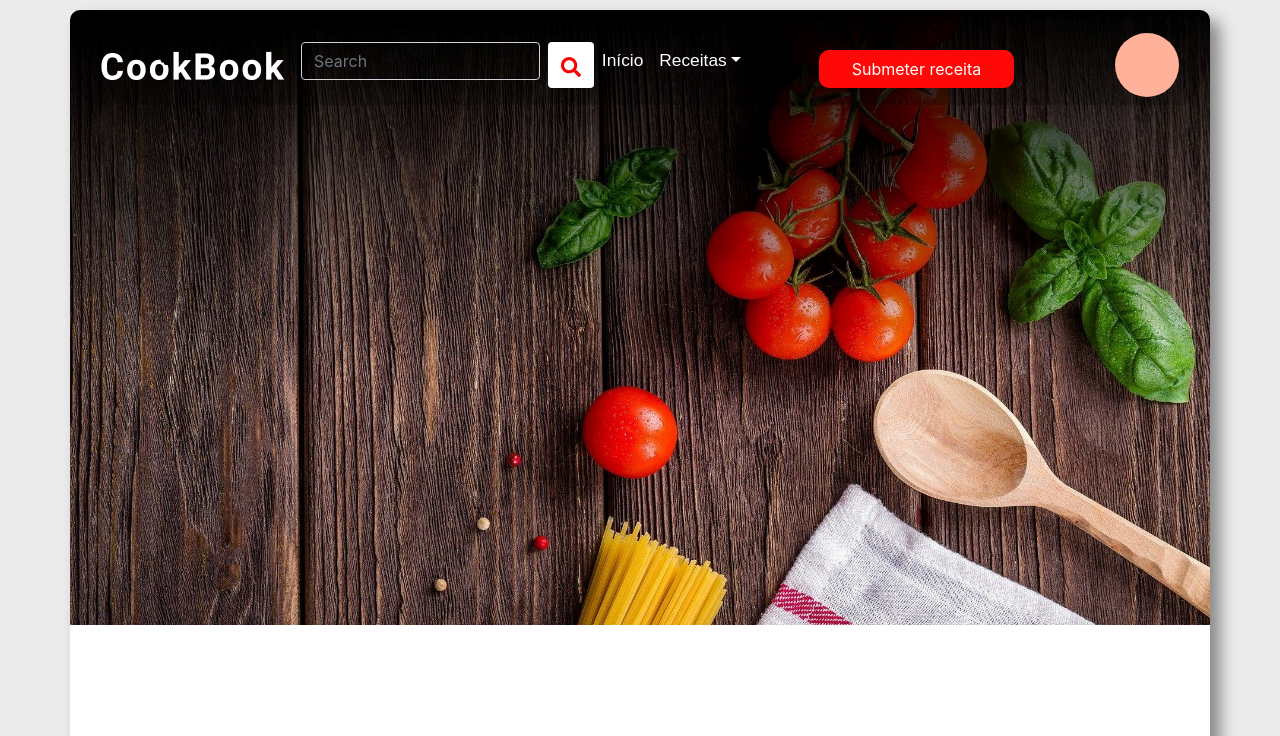
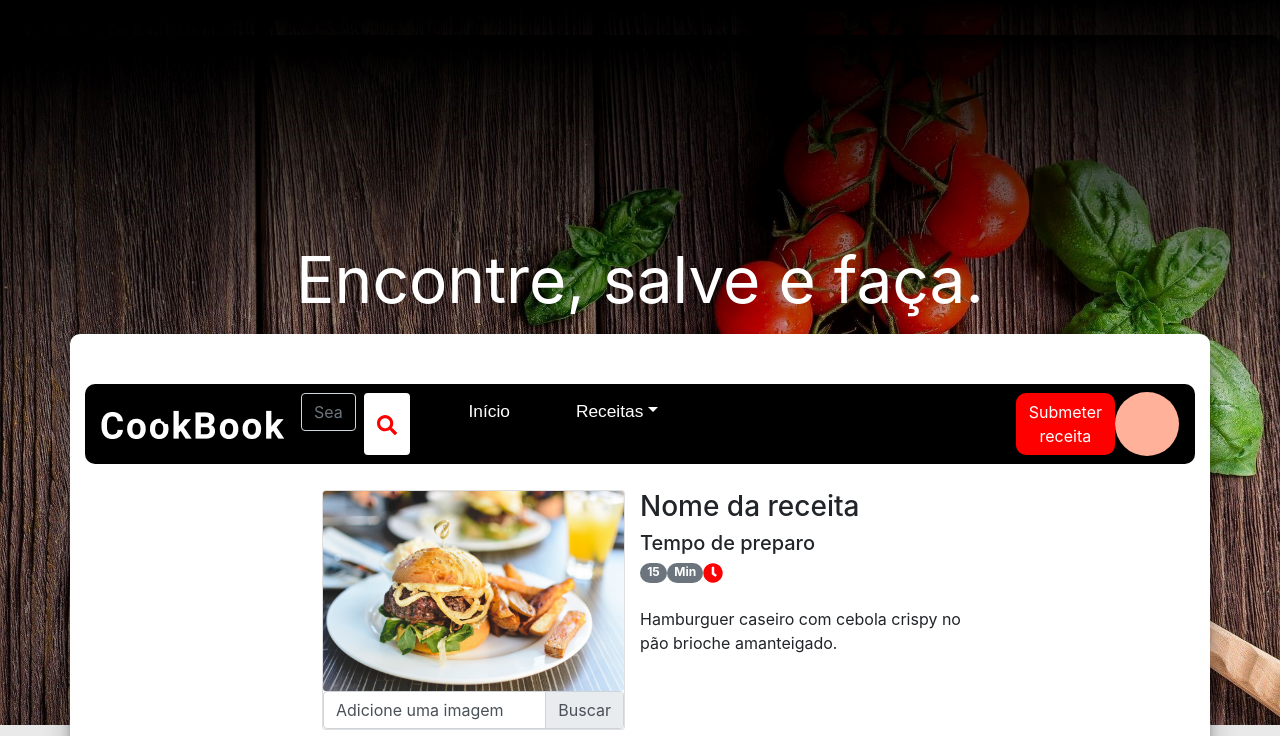
Before and after one commit to Lucas0liveira/CookBook, a React (Create React App) app in the folder frontend/: page /recipe in a window 1280 px wide. Shown: the top 736 px of the page. Built offline with nearby package versions, Linux system fonts and the light colour scheme.

Commit message:
Correções

```diff
--- a/frontend/src/App.js
+++ b/frontend/src/App.js
@@ -5,9 +5,20 @@ function App() {
   return (
 
     <body>
+
+      <div>
+        <h1 class="title" >Encontre, salve e faça.</h1>
+
+      </div>
       <div class="container">
         <Routes />
       </div>
+      <footer>
+        <h4 class="text-center">CookBook</h4>
+        <h5 class="text-center">made with love by GLLL, 2020</h5>
+        <h6 class="text-center"> Frameworks utilizados: </h6>
+        <h6 class="text-center">React bootstrap</h6>
+      </footer>
     </body>
 
 
--- a/frontend/src/globalStyles.css
+++ b/frontend/src/globalStyles.css
@@ -1,59 +1,101 @@
-body {
+body{
     background-color: #ebebeb;
-}
-
-.container {
-    height: auto;
-    min-height: 200vh;
+    height: 200vh;
     width: 100vw;
     padding-top: 15px;
-    padding-bottom: 15px;
     margin-top: 10px;
     margin-bottom: 10px;
     border-radius: 10px;
-    box-shadow: 10px 10px 16px #888888;
-    background-color: #ffffff;
+    background-color: #e9e9e9;
     background-image: url('../src/assets/img/food-background.jpg');
     background-repeat: no-repeat;
     background-position: top;
     background-size: contain;
 }
+.container {
+    height: 150%;
+    width: 100vw;
+    padding-top: 50px;
+    margin-top: 15px;
+    margin-bottom: 10%;
+    border-radius: 10px;
+    background-color: #ffffff;
+    background-repeat: no-repeat;
+    background-position: top;
+    background-size: contain;
+    box-shadow: 0 14px 28px rgba(0,0,0,0.25), 0 10px 10px rgba(0,0,0,0.22);
+}
 
+.container#login{
+    height: 50%;
+    width: 50%;
+    padding-top: 15px;
+    margin-top: 20%;
+    margin-bottom: 10%;
+    border-radius: 10px;
+    background-color: #ff3b3b;
+    background-repeat: no-repeat;
+    background-position: top;
+    background-size: contain;
+    box-shadow: 0 14px 28px rgba(0,0,0,0.25), 0 10px 10px rgba(0,0,0,0.22);
+}
 .container#submit{
     height: 55%;
-    width: 90%;
+    width: 60%;
     padding-top: 15px;
-    margin-top: 60%;
+    margin-top: 1%;
     margin-bottom: 10%;
     border-radius: 10px;
-    background-image: none;
     background-color: #ffffff;
     background-repeat: no-repeat;
     background-position: top;
     background-size: contain;
     box-shadow: 0 14px 28px rgba(255, 255, 255, 0.25), 0 10px 10px rgba(255, 255, 255, 0.22);
 }
+.container#login{
+    height: 55%;
+    width: 60%;
+    padding-top: 15px;
+    margin-top: 1%;
+    margin-bottom: 10%;
+    border-radius: 10px;
+    background-color: #ffa9a9;
+    background-repeat: no-repeat;
+    background-position: top;
+    background-size: contain;
+    box-shadow: 0 14px 28px rgba(255, 255, 255, 0.25), 0 10px 10px rgba(255, 255, 255, 0.22);
+}
+.container#textview{
+    height: 95px;
+    width: 80%;
+    background-color: whitesmoke;
+    box-shadow: 0 14px 28px rgba(255, 255, 255, 0.25), 0 10px 10px rgba(255, 255, 255, 0.22);
+}
 
-.btn-flat {
+.btn-flat{
     background-color: red;
     color: white;
 }
 
+.btn-flat:hover{
+    background-color: rgb(206, 0, 0);
+    color: rgb(255, 255, 255);
+    box-shadow: 0 14px 28px rgba(0,0,0,0.25), 0 10px 10px rgba(0,0,0,0.22);
+}
+
+.btn-flat#login{
+    width: 100px;
+    margin-left: 50px;
+    border-radius: 30px;
+}
 .btn-flat#submitnav{
     margin-left: 350px;
     width: 100%;
     border-radius: 10px;
 }
 
-.btn-flat#login {
-    width: 100px;
-    margin-left: 30px;
-    border-radius: 30px;
-}
-
 .btn-flat#search{
-    width: 50px;
-  background-color: white;
+    background-color: white;
 }
 
 .btn-flat#add{
@@ -61,7 +103,6 @@ body {
     margin-left: 150px;
     border-radius: 100px;
 }
-
 .btn-flat#save{
     background-color: rgb(255, 8, 8);
     margin-top: 8px;
@@ -69,12 +110,45 @@ body {
     border-radius: 10px;
 }
 
-.btn-flat#submitnav{
+.btn-flat#submit{
     background-color: rgb(255, 8, 8);
     width: 80%;
     margin-top: 8px;
     margin-left: 70px;
     border-radius: 10px;
+}
+
+.navbar-dark .navbar-nav .nav-link {
+    color:white;
+    font: normal 13pt Arial;
+    margin-left: 50px;
+}
+
+.navbar-dark{
+    background-color: rgb(0, 0, 0);
+    border-radius: 10px;
+}
+
+.form-control{
+    color: #ffffff;
+    background-color: #fff0;
+}
+
+.form-control .placeHolder{
+    color: #ff0000;
+}
+.alert-heading {
+    color: inherit;
+}
+
+.title{
+    font-size: 64px;
+    font-weight: 400;
+    margin-top: 15%;
+    display: flex;
+    flex-direction: column;
+    align-items: center;
+   color: rgb(255, 255, 255);
 }
 
 .title-section{
@@ -87,22 +161,6 @@ body {
    color: black;
 }
 
-.navbar-dark .navbar-nav .nav-link {
-    color: white;
-    font: normal 13pt Arial;
-    margin-left: 0px;
+.card:hover{
+    box-shadow: 0 14px 28px rgba(0,0,0,0.25), 0 10px 10px rgba(0,0,0,0.22);
 }
-
-.navbar-dark {
-    background-color: rgba(0, 0, 0, 0.212);
-    border-radius: 10px;
-}
-
-.form-control {
-    color: #ffffff;
-    background-color: #fff0;
-}
-
-.form-control .placeHolder {
-    color: #ff0000;
- }
--- a/frontend/src/pages/Home/index.js
+++ b/frontend/src/pages/Home/index.js
@@ -16,7 +16,7 @@ export default function Home() {
     {
         return (
             <>
-                <Navbar variant="dark" expand="lg">
+                <Navbar variant="dark" fixed = "top" expand="lg">
                     <Navbar.Brand href="/">
                         <img src={logoImg} alt="" />
                     </Navbar.Brand>
--- a/frontend/src/pages/Login/index.js
+++ b/frontend/src/pages/Login/index.js
@@ -6,24 +6,29 @@ import bg from '../../assets/img/food-background.jpg'
 import { BrowserRouter as Router } from 'react-router-dom';
 import { FaSearch } from 'react-icons/fa'
 
+
 import api from '../../services/api';
 
+export default function Login() {
 
-
-export default function Login() {
     const [email, setEmail] = useState('');
-    const [senha , setSenha] = useState('');
+    const [password , setPassword] = useState('');
+    const history = useHistory();
 
     async function handleLogin(e){
         e.preventDefault();
 
+        try {
+            const response = await api.post('login', {email},{password});
+            console.log(response.data.id);
 
-        try {
-            const response = await api.post('login', {email},{senha});
-            console.log(response.data.name);
+            // localStorage.setItem('name', name);
+
+            history.post('/profile')
 
         } catch (error) {
-            alert('Falha no login, tente novamente.')
+            // alert('Falha no login, tente novamente.')
+            alert('Erro ao registrar a conta, tente novamente.'+ '          '+ error.message)
         }
 
     }
@@ -31,7 +36,7 @@ export default function Login() {
     {
         return (
             <>
-                <Navbar variant="dark" expand="lg">
+                    <Navbar variant="dark" fixed = "top" expand="lg">
                         <Navbar.Brand href="/">
                         <img src={logoImg} alt="" />
                     </Navbar.Brand>
@@ -55,7 +60,7 @@ export default function Login() {
 
                         </Nav>
                         <Form inline>
-                            <Button  href="/login" id="login" variant="flat">
+                            <Button href="/login" id="login" variant="flat">
                                 Login
                             </Button>
                             <Button  href="/register" id="login" variant="flat">
@@ -66,23 +71,34 @@ export default function Login() {
                     </Navbar.Collapse>
                 </Navbar>
 
+
                 <div class='container'id='submit'>
                     <Form onSubmit={handleLogin}>
                         <Form.Group controlId="formBasicEmail">
                         <Form.Label>Email</Form.Label>
-                        <Form.Control type="email" placeholder="Insira seu e-mail" />
+                        <Form.Control
+                        type="email"
+                        placeholder="Insira seu e-mail"
+                        value={email}
+                        onChange={e=>setEmail(e.target.value)}
+                         />
                         <Form.Text className="text-muted">
                         Nós nunca vamos compartilhar seu email com ninguém.
                         </Form.Text>
                         </Form.Group>
                         <Form.Group controlId="formBasicPassword">
                         <Form.Label>Senha</Form.Label>
-                        <Form.Control type="password" placeholder="Insira sua senha" />
+                        <Form.Control
+                        type="password"
+                        placeholder="Insira sua senha"
+                        value={password}
+                        onChange={e=>setPassword(e.target.value)}
+                        />
                         </Form.Group>
                         <Form.Group controlId="formBasicCheckbox">
                         <Form.Check type="checkbox" label="Mantenha-me logado" />
                         </Form.Group>
-                    <Button  href="/" id= "vermais" variant="flat" type="Entrar">
+                        <Button   id= "vermais" variant="flat" type="submit">
                         Entrar
                         </Button>
                     </Form>
--- a/frontend/src/services/api.js
+++ b/frontend/src/services/api.js
@@ -1,6 +1,6 @@
 import axios from 'axios';
 
 const api = axios.create({
-    baseURL: 'http://localhost:3000',
+    baseURL: 'http://localhost:3333',
 })
  export default api;
```
Also changed, not shown: frontend/src/pages/Register/index.js (+43 -14 lines), 1 other file (tests, documents, lock files or other folders). Lines whose indentation alone changed are shown as unchanged.
